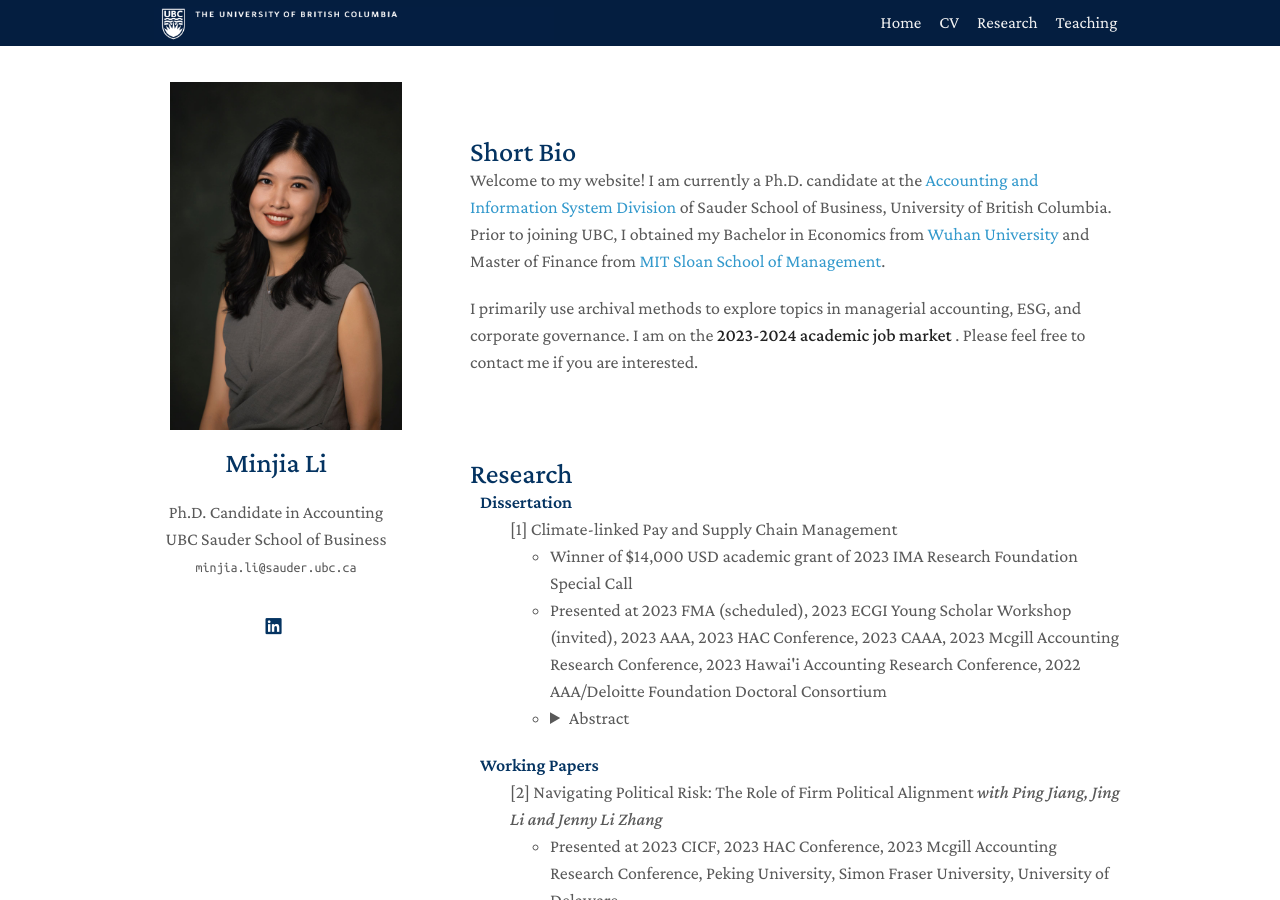
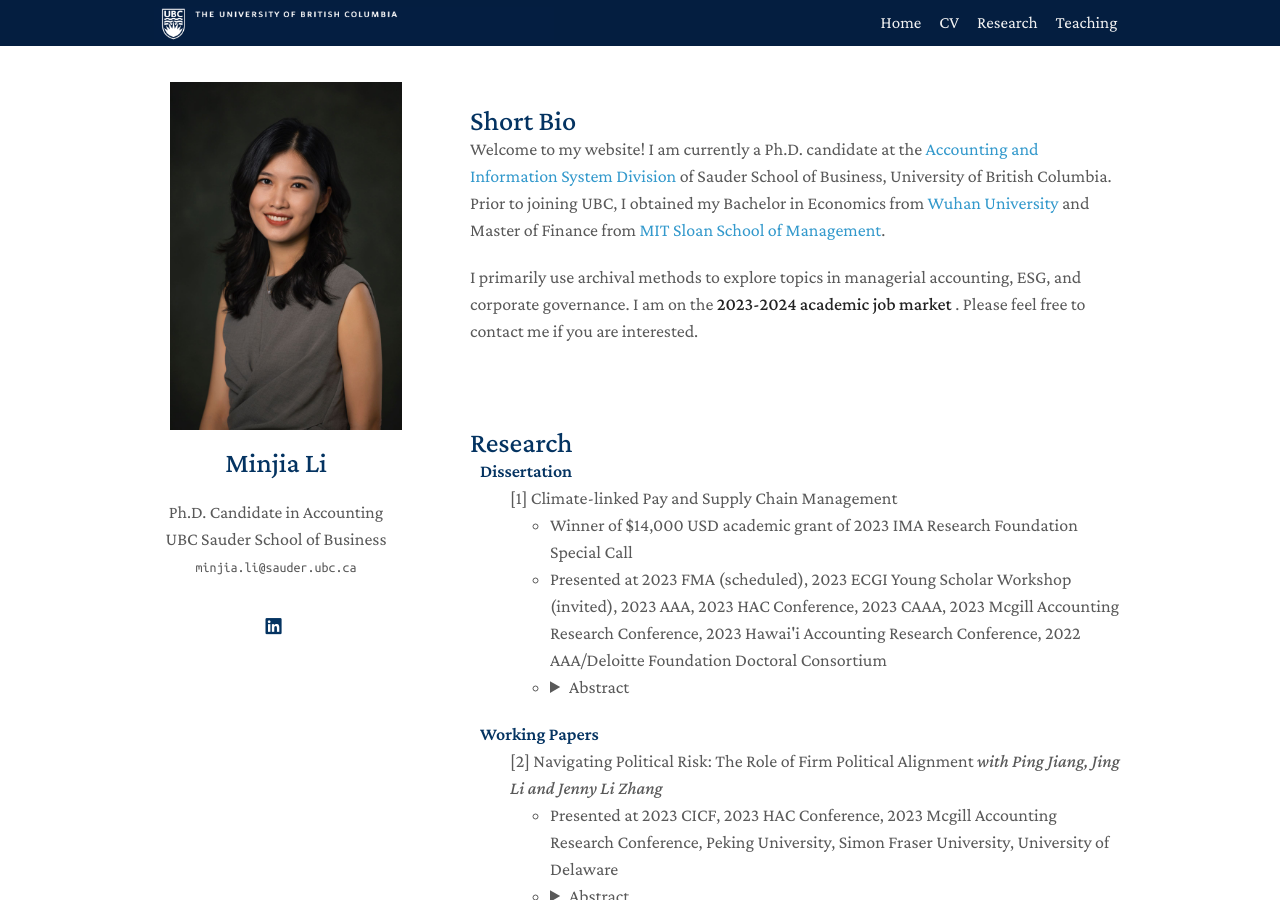
Before and after one commit to zeyang1225/zeyang1225.github.io, a Jekyll site: the page built from index.md, in a window 1280 px wide and 900 px high. Built offline with Jekyll 4.4.1, drawn with Linux system fonts in a browser that asks for light colours; nearby versions of some CDN libraries; a style sheet for code colours, icons or effects is not loaded.

Commit message:
Update home.md

```diff
--- a/_includes/home.md
+++ b/_includes/home.md
@@ -1,5 +1,5 @@
 
-<h2 id="bio" style="margin: 2px 0px 0px;">  <br>
+<h2 id="bio" style="margin: 2px 0px 0px;">
 <br> Short Bio   </h2>
 
 Welcome to my website! I am currently a Ph.D. candidate at the <a href="https://www.sauder.ubc.ca/thought-leadership/divisions/accounting-information-systems">Accounting and Information System Division</a> of Sauder School of Business, University of British Columbia. Prior to joining UBC, I obtained my Bachelor in Economics from <a href="https://en.whu.edu.cn/">Wuhan University</a> and Master of Finance from <a href="https://mitsloan.mit.edu/">MIT Sloan School of Management</a>.
```
